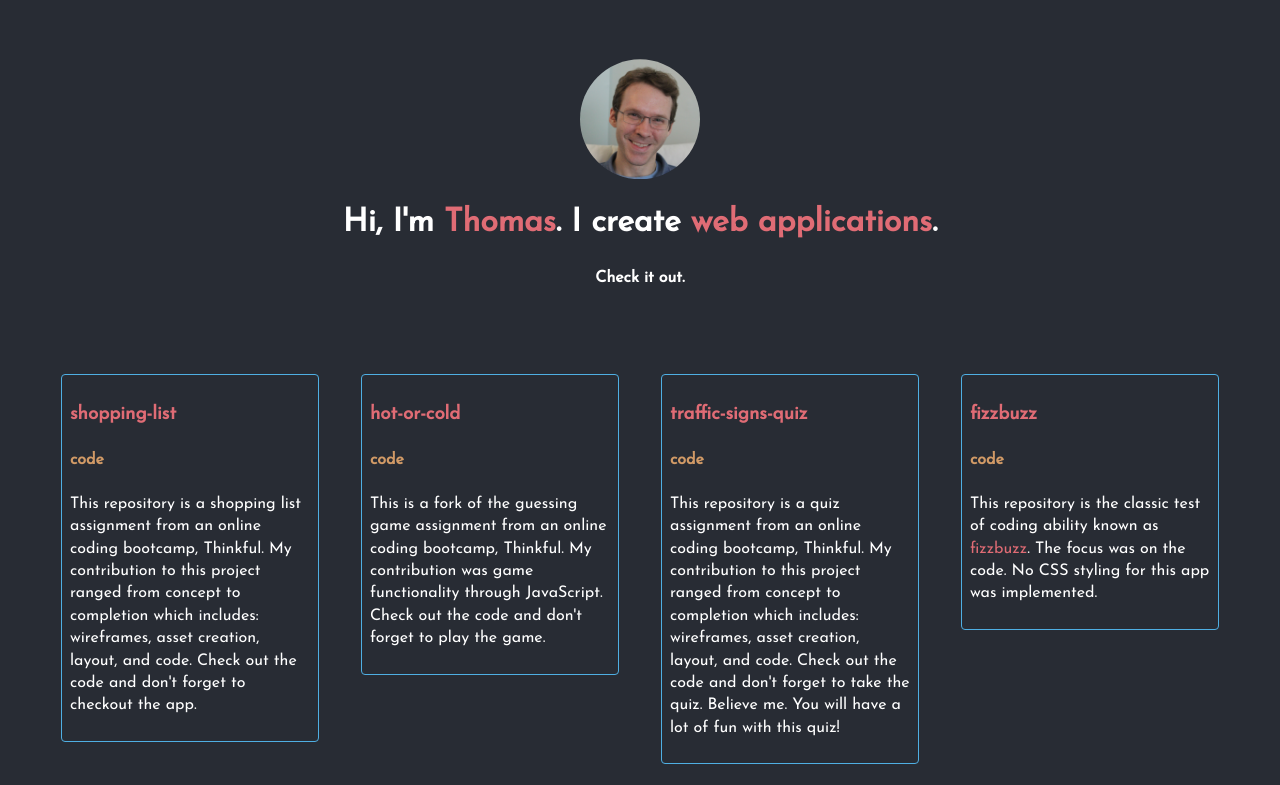
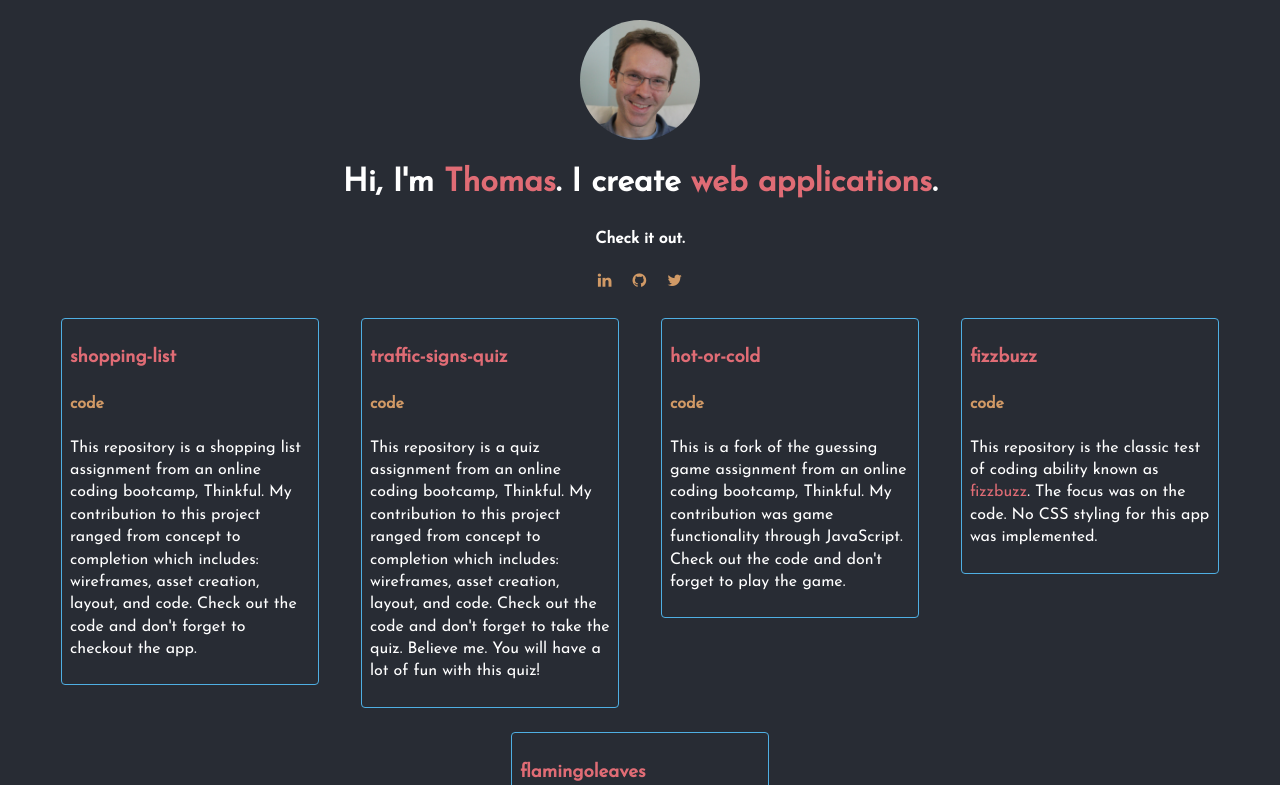
Before and after one commit to karnolttl/portfolio, a plain HTML site: page index.html in a window 1280 px wide. Shown: the top 785 px of the page. Drawn offline with nearby package versions, Linux system fonts and the light colour scheme.

Commit message:
added social links

```diff
--- a/css/main.css
+++ b/css/main.css
@@ -110,7 +110,12 @@ header {
     display: flex;
     align-items: center;
     justify-content: center;
-    height: 350px;
+    height: auto;
+}
+
+header a {
+    color: white;
+    margin: 0rem .5rem;
 }
 
 .intro-block span {
--- a/index.html
+++ b/index.html
@@ -13,6 +13,7 @@
         <link rel="stylesheet" href="css/normalize.css">
         <link rel="stylesheet" href="css/main.css">
         <link href="https://fonts.googleapis.com/css?family=Josefin+Sans" rel="stylesheet">
+        <link rel="stylesheet" href="https://cdnjs.cloudflare.com/ajax/libs/font-awesome/4.7.0/css/font-awesome.min.css">
         <script src="js/vendor/modernizr-2.8.3.min.js"></script>
     </head>
     <body>
@@ -22,6 +23,9 @@
                     <img src="img/me.png" alt="" class="clip-circle">
                     <h1 class="intro-heading">Hi, I'm <span>Thomas</span>. I create <span>web applications</span>.</h1>
                     <h4 class="intro-subheading">Check it out.</h4>
+                    <a href="//www.linkedin.com/in/thomas-karnolt-a7b8077"><i class="fa fa-linkedin code-link" aria-hidden="true"></i></a>
+                    <a href="//github.com/karnolttl"><i class="fa fa-github code-link" aria-hidden="true"></i></a>
+                    <a href="//twitter.com/ThomasKarnolt"><i class="fa fa-twitter code-link" aria-hidden="true"></i></a>
                 </div>
             </header>
             <ul class="content">
@@ -34,16 +38,16 @@
                 </li>
                 <li class="widget">
                     <div class="container">
-                        <h3><a class="page-link" href="//karnolttl.github.io/hot-or-cold/">hot-or-cold</a></h3>
-                        <h4><a class="code-link" href="//github.com/karnolttl/hot-or-cold/blob/master/js/app.js">code</a></h4>
-                        <p>This is a fork of the guessing game assignment from an online coding bootcamp, Thinkful. My contribution was game functionality through JavaScript. Check out the code and don't forget to play the game.</p>
+                        <h3><a class="page-link" href="//karnolttl.github.io/quiz/">traffic-signs-quiz</a></h3>
+                        <h4><a class="code-link" href="//github.com/karnolttl/quiz/blob/master/js/app.js">code</a></h4>
+                        <p>This repository is a quiz assignment from an online coding bootcamp, Thinkful. My contribution to this project ranged from concept to completion which includes: wireframes, asset creation, layout, and code. Check out the code and don't forget to take the quiz. Believe me. You will have a lot of fun with this quiz!</p>
                     </div>
                 </li>
                 <li class="widget">
                     <div class="container">
-                        <h3><a class="page-link" href="//karnolttl.github.io/quiz/">traffic-signs-quiz</a></h3>
-                        <h4><a class="code-link" href="//github.com/karnolttl/quiz/blob/master/js/app.js">code</a></h4>
-                        <p>This repository is a quiz assignment from an online coding bootcamp, Thinkful. My contribution to this project ranged from concept to completion which includes: wireframes, asset creation, layout, and code. Check out the code and don't forget to take the quiz. Believe me. You will have a lot of fun with this quiz!</p>
+                        <h3><a class="page-link" href="//karnolttl.github.io/hot-or-cold/">hot-or-cold</a></h3>
+                        <h4><a class="code-link" href="//github.com/karnolttl/hot-or-cold/blob/master/js/app.js">code</a></h4>
+                        <p>This is a fork of the guessing game assignment from an online coding bootcamp, Thinkful. My contribution was game functionality through JavaScript. Check out the code and don't forget to play the game.</p>
                     </div>
                 </li>
                 <li class="widget">
```
